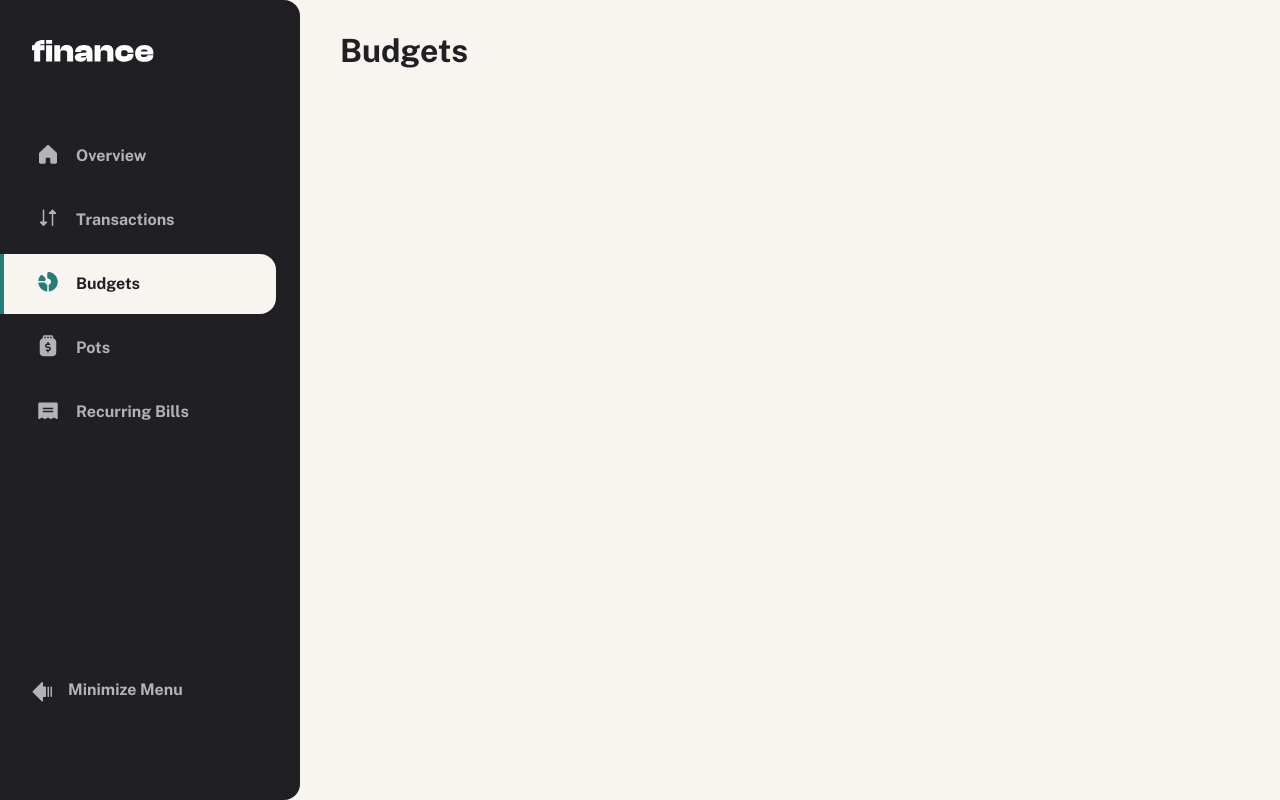
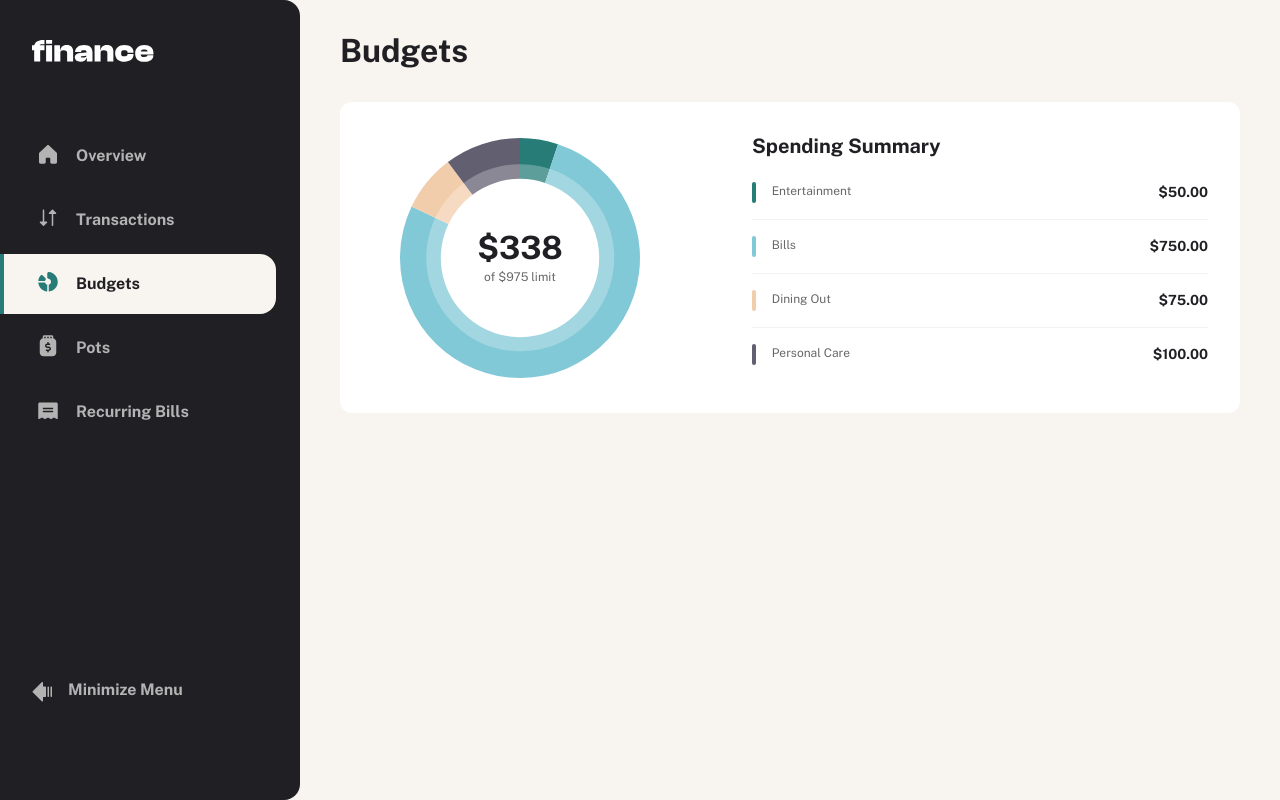
Before and after one commit to PioKl/Personal-Finance-App, a Next.js app: page /budgets in a window 1280 px wide. Built offline with nearby package versions, Linux system fonts and the light colour scheme.

Commit message:
Page update (sectioncard and budgetchart)

```diff
--- a/app/(root)/budgets/page.tsx
+++ b/app/(root)/budgets/page.tsx
@@ -1,5 +1,27 @@
+import data from "@/data/data.json";
+import { Budgets as BudgetsType } from "@/types";
+import BudgetChart from "@/components/shared/BudgetChart";
+import SectionCard from "@/components/shared/SectionCard";
 const Budgets = () => {
-  return <h1>Budgets</h1>;
+  const { budgets } = data as { budgets: BudgetsType[] };
+  return (
+    <section className="grid gap-space-400">
+      <div>
+        <h1>Budgets</h1>
+      </div>
+      <div>
+        <SectionCard
+          className="gap-space-400"
+          title="Budgets"
+          link="/budgets"
+          linkLabel="See Details"
+          variant="budgets"
+        >
+          <BudgetChart budgets={budgets} variant="budgets" />
+        </SectionCard>
+      </div>
+    </section>
+  );
 };
 
 export default Budgets;
```
